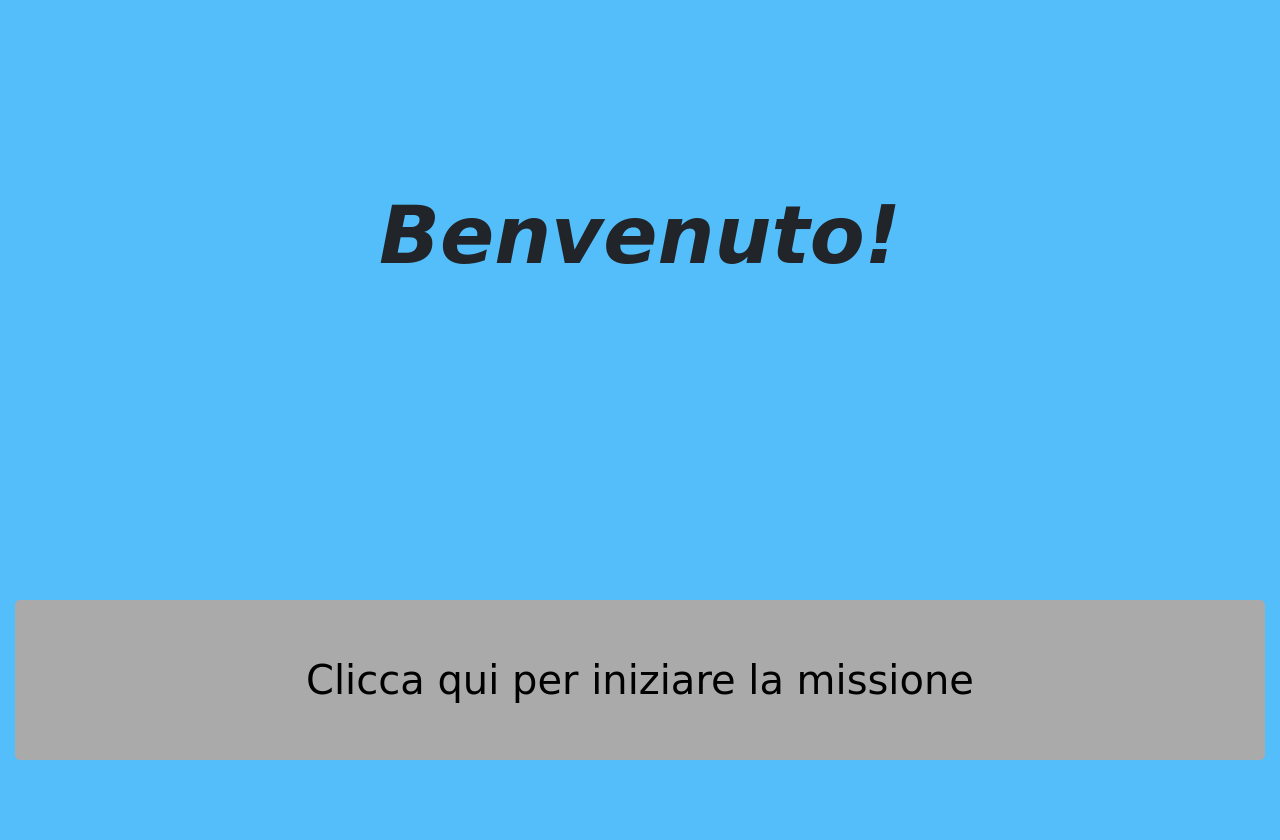
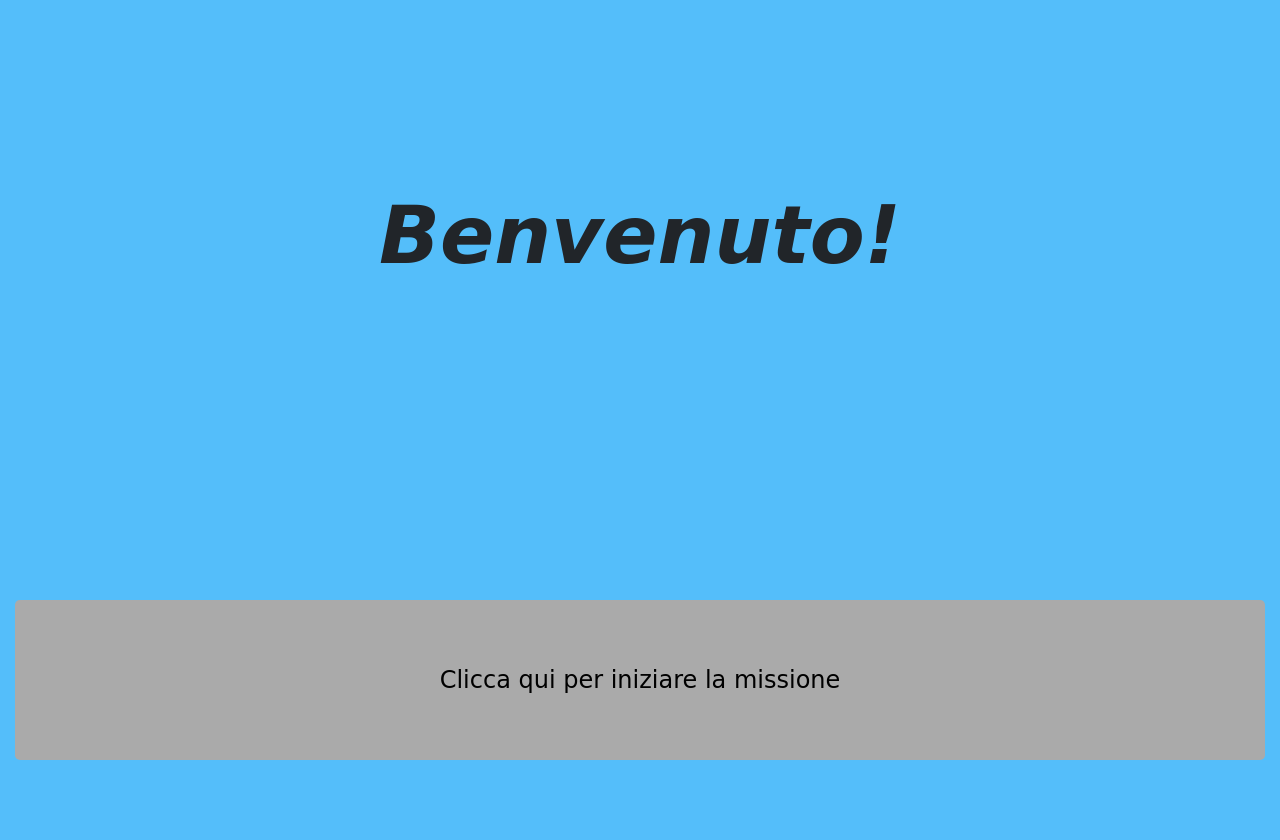
Before and after one commit to TDSOJohn/museum_quiz, a PHP site: page /html/gioco.html in a window 1280 px wide. Run offline with PHP 8.4, Linux system fonts and the light colour scheme.

Commit message:
bugfixing

```diff
--- a/client_side/css/gioco.css
+++ b/client_side/css/gioco.css
@@ -17,7 +17,7 @@
 
 #testo {
     height: 20vh;
-    font-size: 5vh;
+    font-size: 3vh;
     font-family: cursive;
     background-color: #aaa;
 }
```
